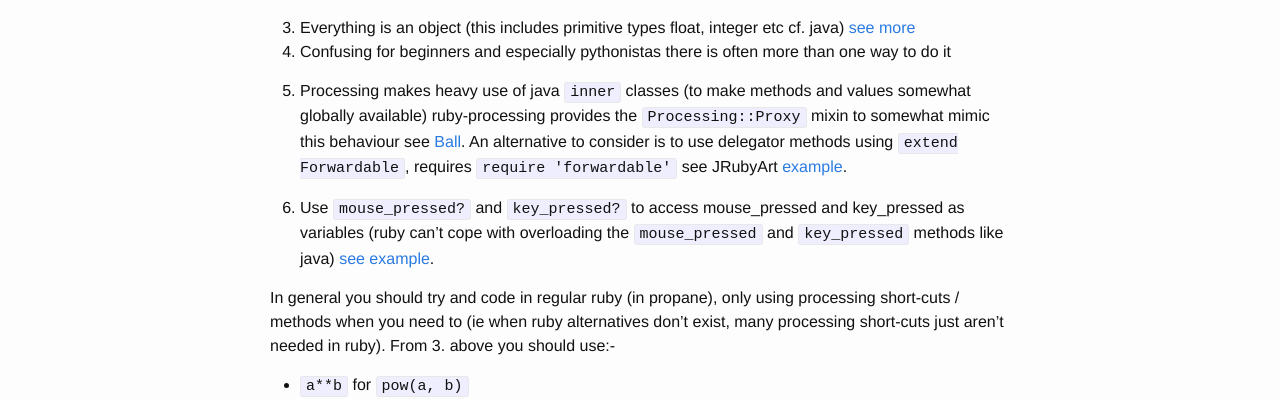
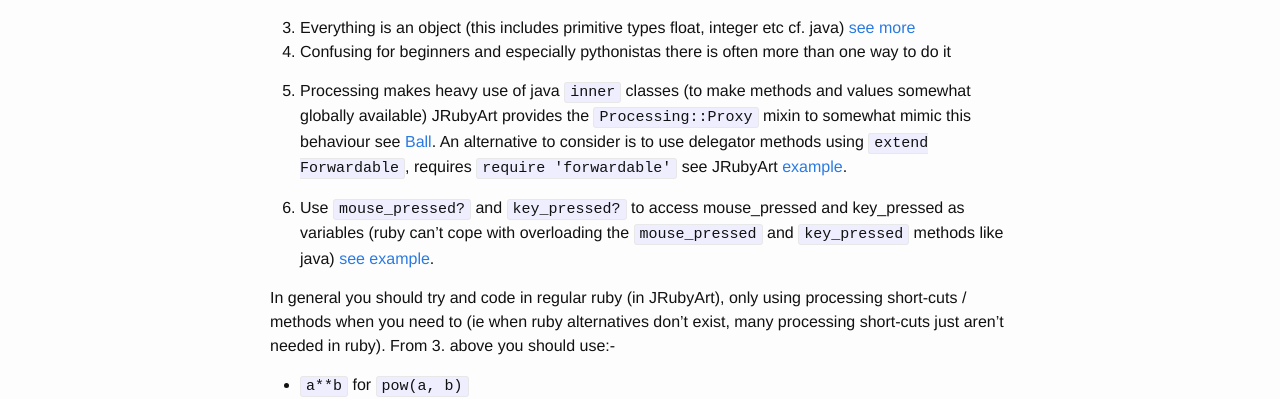
Before and after one commit to ruby-processing/JRubyArt, a Jekyll site: the page built from _posts/2017-01-21-processing-api.md, in a window 1280 px wide. Shown: the part 1216-1615 px from the top of the page. Built offline with Jekyll 4.4.1, drawn with Linux system fonts in a browser that asks for light colours.

Commit message:
JrubyArt

```diff
--- a/_posts/2017-01-21-processing-api.md
+++ b/_posts/2017-01-21-processing-api.md
@@ -41,12 +41,12 @@ Here are some the main differences moving from vanilla processing to JRubyArt:-
 3. Everything is an object (this includes primitive types float, integer etc cf. java) [see more][about]
 4. Confusing for beginners and especially pythonistas there is often more than one way to do it
 
-5. Processing makes heavy use of java `inner` classes (to make methods and values somewhat globally available) ruby-processing provides the `Processing::Proxy` mixin to somewhat mimic this behaviour see [Ball][ball]. An alternative to consider is to use delegator methods using `extend Forwardable`, requires `require 'forwardable'` see JRubyArt [example][].
+5. Processing makes heavy use of java `inner` classes (to make methods and values somewhat globally available) JRubyArt provides the `Processing::Proxy` mixin to somewhat mimic this behaviour see [Ball][ball]. An alternative to consider is to use delegator methods using `extend Forwardable`, requires `require 'forwardable'` see JRubyArt [example][].
 
 6. Use `mouse_pressed?` and `key_pressed?` to access mouse_pressed and key_pressed as variables (ruby can't cope with overloading the `mouse_pressed` and `key_pressed` methods like java) [see example][mouse_pressed?].
 
 
-In general you should try and code in regular ruby (in propane), only using processing short-cuts / methods when you need to (ie when ruby alternatives don't exist, many processing short-cuts just aren't needed in ruby). From 3. above you should use:-
+In general you should try and code in regular ruby (in JRubyArt), only using processing short-cuts / methods when you need to (ie when ruby alternatives don't exist, many processing short-cuts just aren't needed in ruby). From 3. above you should use:-
 
 * `a**b` for `pow(a, b)`
 * `theta.degrees` for `degrees(theta)`
```
